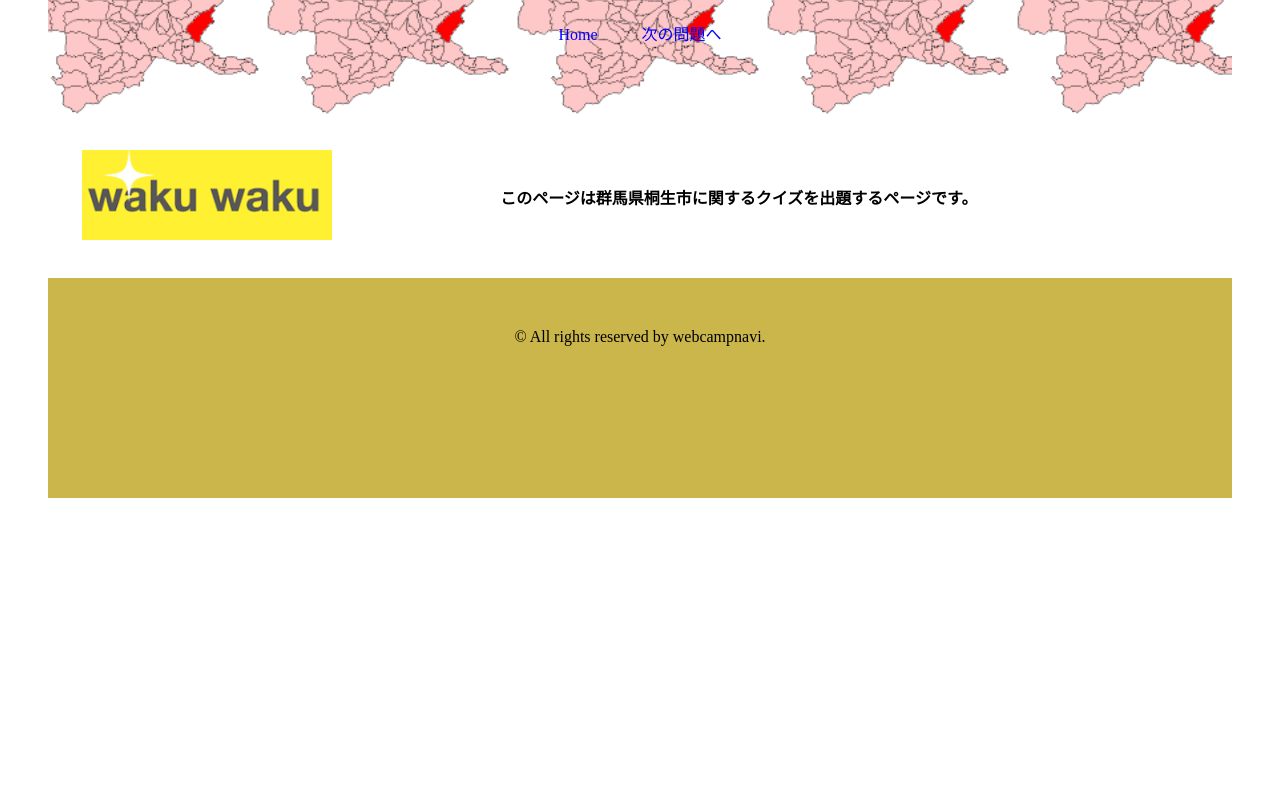
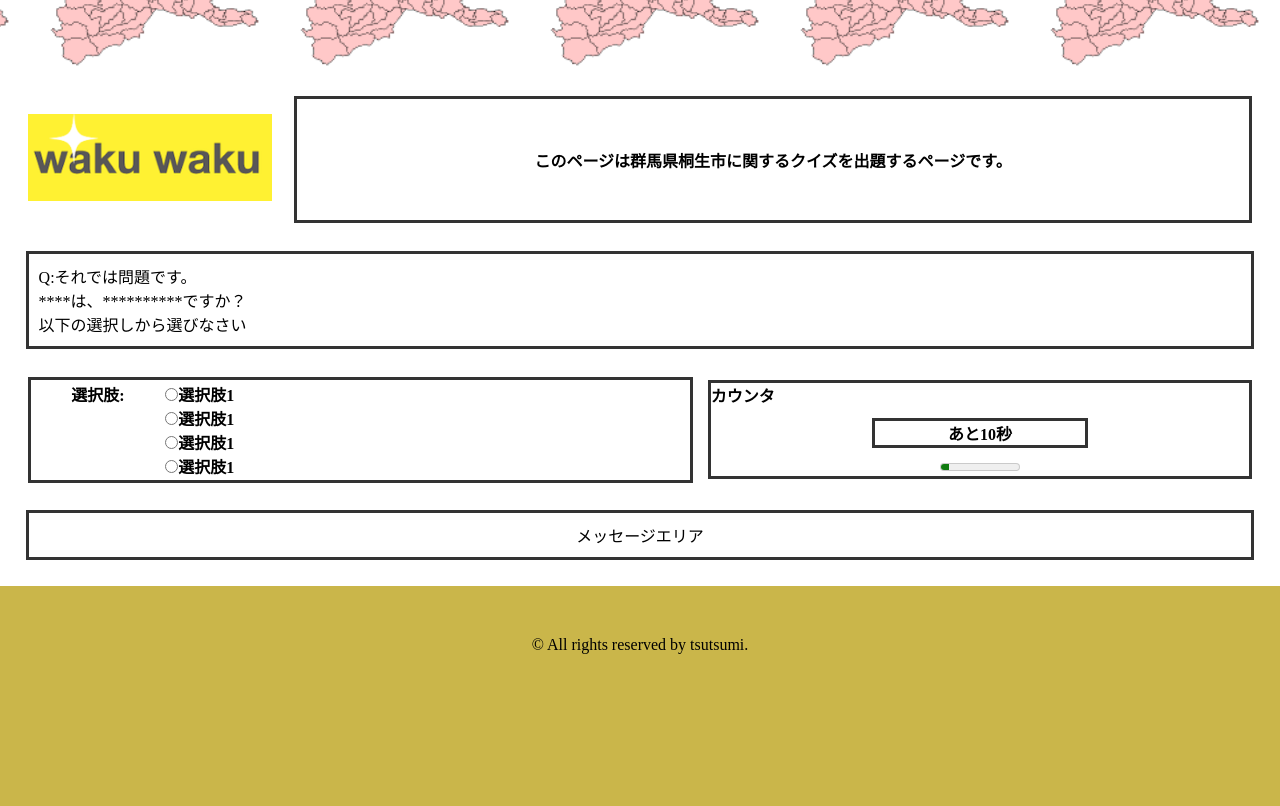
Before and after one commit to tsutsumi-D/HtmlJavaScript, a plain HTML site: page index.html in a window 1280 px wide. Shown: the part 142-948 px from the top of the page. Before the commit the page ends 800 px from the top, so only its background shows below. Drawn offline with Linux system fonts and the light colour scheme.

Commit message:
ある程度書いたつもり

```diff
--- a/index.html
+++ b/index.html
@@ -14,6 +14,7 @@ git push origin master
 </head>
 
 <body>
+
 <!-- header -->
 <header>
     <h1 class="headline">
@@ -26,21 +27,63 @@ git push origin master
 </header>
 
 <!-- 内容 -->
-<table border="1"  width="90%" class="table1-pageExplanation">
+<table border="1"  width="96%" class="table1-pageExplanation">
     <tr>
       <th width=20%">
-        <img src="image/002.png" width="250em">
+        <img src="image/002.png" width="100%">
       </th>
       <th width="80%">
-          このページは群馬県桐生市に関するクイズを出題するページです。
+          <div class="waku">このページは群馬県桐生市に関するクイズを出題するページです。</div>
+
+      </th>
+    </tr>
+</table>
+
+<div class="quiz">
+    Q:それでは問題です。<br/>
+    ****は、**********ですか？<br/>
+    以下の選択しから選びなさい
+</div>
+
+<table width="96%" class="table2-quiz">
+    <tr>
+      <th width=55%">
+        <div class="choice-area">
+            <table width="100%">
+                <tr>
+                <th width="20%" valign="top">
+                    <div class="choice">選択肢:</div>
+                </th>
+                <th width="80%" align="left" valign="top">
+                    <input type="radio" name="hyouka" value="good">選択肢1<br>
+                    <input type="radio" name="hyouka" value="good">選択肢1<br>
+                    <input type="radio" name="hyouka" value="good">選択肢1<br>
+                    <input type="radio" name="hyouka" value="good">選択肢1
+                </th>
+                </tr>
+            </table>
+        </div>
+      </th>
+
+      <th width="45%">
+          <div class="count">
+              <div align="left">カウンタ</div>
+              <div class="remain-sec">あと10秒</div>
+              <meter max="100" value="10">10%</meter>
+          </div>
       </th>
     </tr>
 </table>
 
 
+<div class="quiz" align="center">
+    メッセージエリア<br/>
+</div>
+
+
 <!-- footer -->
 <footer>
-    <p>© All rights reserved by webcampnavi.</p>
+    <p>© All rights reserved by tsutsumi.</p>
 </footer>
 
 </body>
--- a/style.css
+++ b/style.css
@@ -27,12 +27,27 @@ header .headline{
   margin: 0 20px;
 }
 
-body {
-  margin: 3em;
+.head-ahead{
+  /*border:solid*/
+  float: right;
+  border: 1px solid #aaa;
+  width: 400px;
+  text-align: center;
 }
 
 .table1-pageExplanation{
-  margin: 2em;
+  margin-left: 2%;
+  margin-right: 2%;
+  margin-top: 2%;
+  margin-bottom: 2%;
+}
+
+.table2-quiz{
+
+  margin-left: 2%;
+  margin-right: 2%;
+  margin-top: 2%;
+  margin-bottom: 2%;
 }
 
 footer {
@@ -42,10 +57,53 @@ footer {
   padding: 50px 0;
   background-color: #cab64a;
 }
+
+
+.quiz{
+  padding: 10px;
+  margin-bottom: 10px;
+  border: solid #333333;
+  margin-left: 2%;
+  margin-right: 2%;
+  margin-top: 2%;
+  margin-bottom: 2%;
+}
+
+.waku{
+  border: solid #333333;
+  margin-left: 2%;
+  padding: 5%;
+}
+
+.choice{
+
+}
+
+.remain-sec{
+  margin-top: 1.9%;
+  margin-bottom: 1.9%;
+}
+
+.choice-area {
+  border: solid #333333;
+  margin-right: 1%;
+}
+.count{
+  border: solid #333333;
+  margin-left: 1%;
+}
+
 .footer-text {
   color: #fff;
 }
 
+.remain-sec{
+  border: solid #333333;
+  margin-left: 30%;
+  margin-right: 30%;
+}
+
 table, th, td {
   border:none;
+  border: 0px solid black;
 }
```
